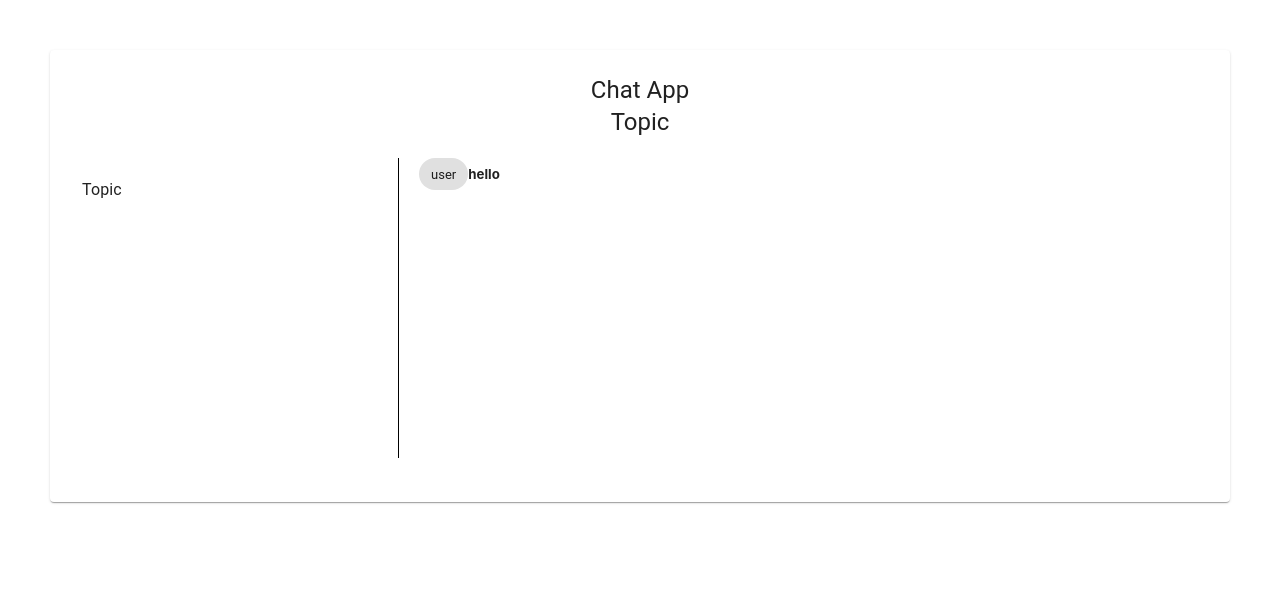
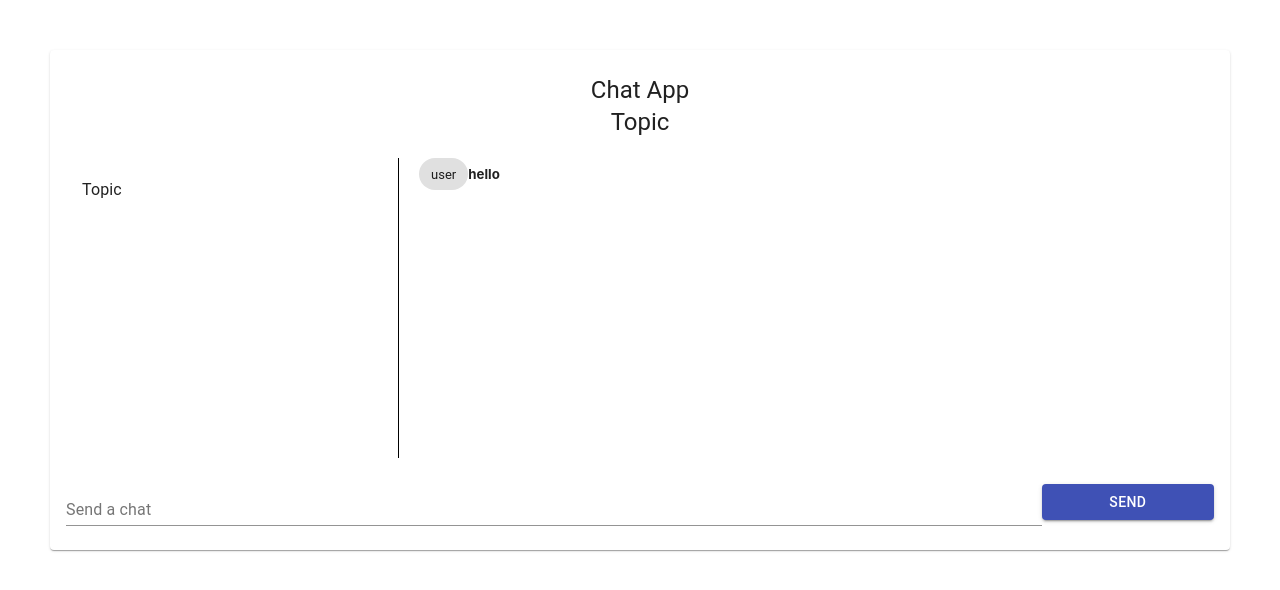
Before and after one commit to MarcGal/simple-chat, a React (Create React App) app: page / in a window 1280 px wide. Shown: the top 590 px of the page. Built offline with nearby package versions, Linux system fonts and the light colour scheme.

Commit message:
Import & add textfield and button from M_UI chatbox section

```diff
--- a/src/Dashboard.js
+++ b/src/Dashboard.js
@@ -6,6 +6,8 @@ import List from '@material-ui/core/List';
 import ListItem from '@material-ui/core/ListItem';
 import ListItemText from '@material-ui/core/ListItemText';
 import Chip from '@material-ui/core/Chip';
+import Button from '@material-ui/core/Button';
+import TextField from '@material-ui/core/TextField';
 
 const useStyles = makeStyles(theme => ({
   root: {
@@ -26,7 +28,7 @@ const useStyles = makeStyles(theme => ({
     height: '300px',
     padding: '20px',
   },
-  chatboxWindow: {
+  chatbox: {
     width: '85%',
   },
   button: {
@@ -75,7 +77,15 @@ export default function Dashboard () {
         </div>
 
         <div  className={classes.flex}>
-
+          <TextField
+            label="Send a chat"
+            className={classes.chatbox}
+            // value={values.name}
+            // onChange={handleChange('name')}
+          />
+          <Button variant="contained" color="primary" className={classes.button}>
+            Send
+          </Button>
         </div>
       </Paper>
     </div>
```
